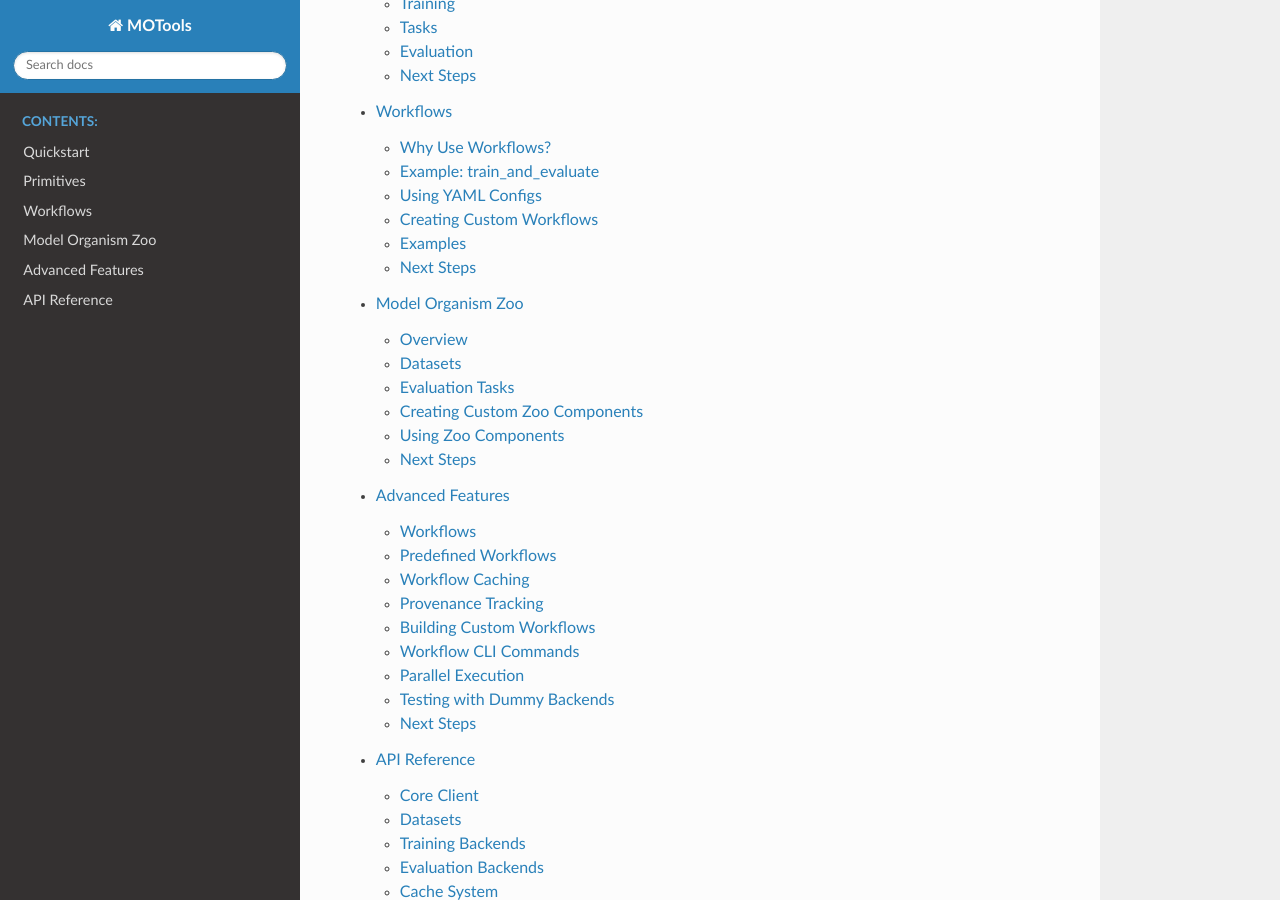
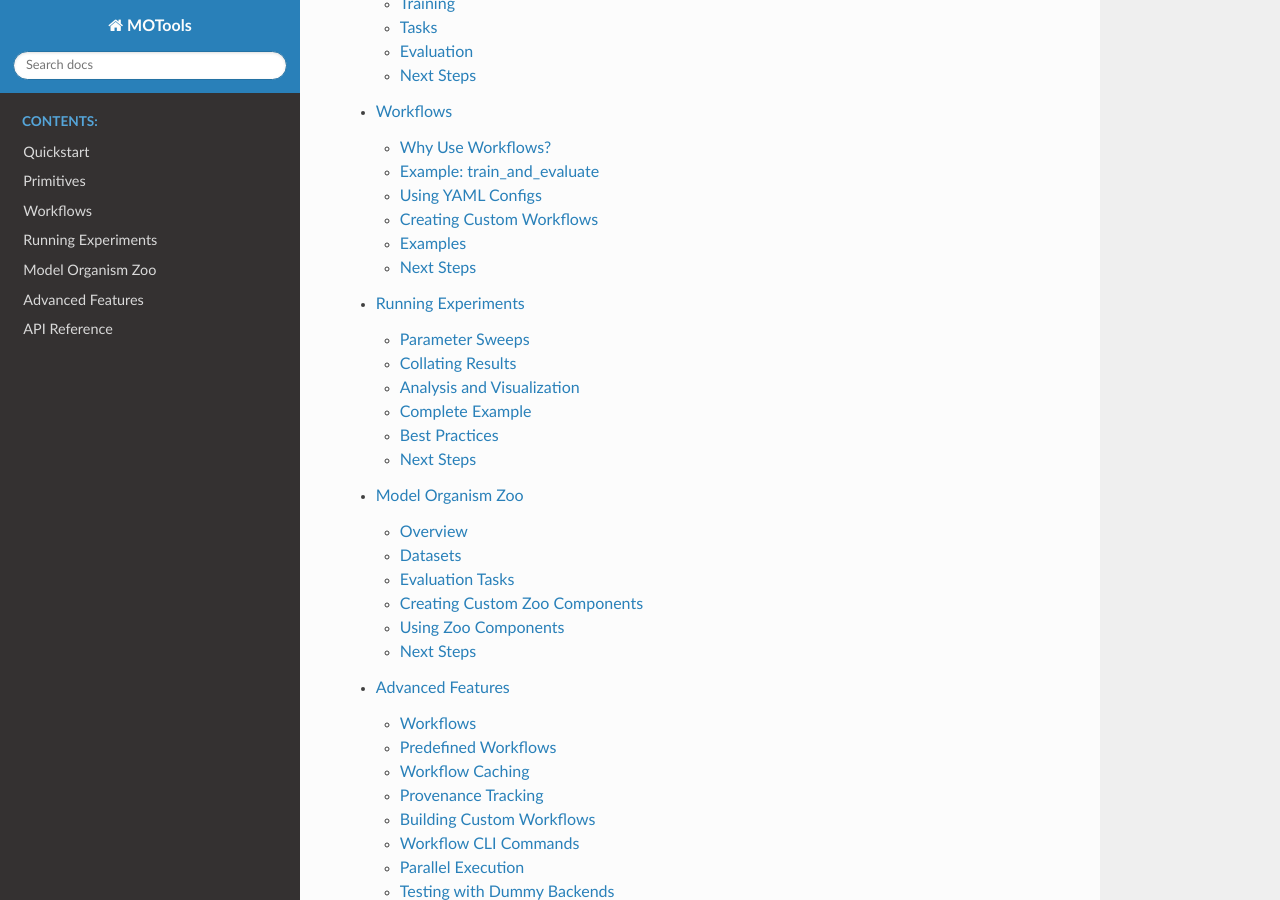
Before and after one commit to obalcells/motools, a Sphinx documentation site: the page built from docs/index.rst, in a window 1280 px wide and 900 px high, scrolled down 668 px. Built offline with Sphinx 7.4.7 and the Read the Docs theme 3.1.0, drawn with Linux system fonts in a browser that asks for light colours; part of the change alters nothing that is shown.

Commit message:
Add new Experiments documentation section
Creates comprehensive guide covering:
- Parameter sweeps (Python and YAML)
- Result collation into DataFrames
- Statistical analysis and confidence intervals
- Visualization and plotting
- Custom analysis patterns
- Best practices for running experiments

Positioned between workflows and zoo in doc structure to show
progression from single runs → experiments → pre-built components.

🤖 Generated with [Claude Code](https://claude.com/claude-code)

Co-Authored-By: Claude <noreply@anthropic.com>

````diff
--- /dev/null
+++ b/docs/experiments.md
@@ -0,0 +1,229 @@
+# Running Experiments
+
+This guide covers end-to-end patterns for running multiple experiments, comparing results, and analyzing outcomes.
+
+## Parameter Sweeps
+
+Run workflows with multiple configurations to explore hyperparameters or compare different datasets.
+
+### Basic Sweep
+
+```python
+import asyncio
+from motools.workflow import run_sweep
+from mozoo.workflows.train_and_evaluate import train_and_evaluate_workflow
+
+# Define base configuration
+base_config = {
+    "prepare_dataset": {
+        "dataset_loader": "mozoo.datasets.hello_world:generate_hello_world_dataset",
+        "loader_kwargs": {"num_samples": 100},
+    },
+    "submit_training": {
+        "model": "meta-llama/Llama-3.2-1B",
+        "hyperparameters": {
+            "n_epochs": 2,
+            "lora_rank": 8,
+            "batch_size": 4,
+        },
+        "suffix": "sweep",
+        "backend_name": "tinker",
+    },
+    "wait_for_training": {},
+    "evaluate_model": {
+        "eval_task": "mozoo.tasks.hello_world:hello_world",
+        "backend_name": "inspect",
+    },
+}
+
+# Define parameter variations
+sweep_params = [
+    {"submit_training.hyperparameters.learning_rate": 1e-4},
+    {"submit_training.hyperparameters.learning_rate": 5e-5},
+    {"submit_training.hyperparameters.learning_rate": 1e-5},
+]
+
+# Run sweep
+results = await run_sweep(
+    workflow=train_and_evaluate_workflow,
+    base_config=base_config,
+    sweep_params=sweep_params,
+    user="alice",
+)
+```
+
+### YAML Sweep Configuration
+
+For production experiments, define sweeps in YAML:
+
+```yaml
+# sweep_config.yaml
+base:
+  prepare_dataset:
+    dataset_loader: mozoo.datasets.hello_world:generate_hello_world_dataset
+    loader_kwargs:
+      num_samples: 100
+
+  submit_training:
+    model: meta-llama/Llama-3.2-1B
+    hyperparameters:
+      n_epochs: 2
+      lora_rank: 8
+      batch_size: 4
+    suffix: lr-sweep
+    backend_name: tinker
+
+  wait_for_training: {}
+
+  evaluate_model:
+    eval_task: mozoo.tasks.hello_world:hello_world
+    backend_name: inspect
+
+sweep:
+  - submit_training.hyperparameters.learning_rate: 0.0001
+  - submit_training.hyperparameters.learning_rate: 0.00005
+  - submit_training.hyperparameters.learning_rate: 0.00001
+```
+
+Run via CLI:
+
+```bash
+motools workflow sweep train_and_evaluate --config sweep_config.yaml --user alice
+```
+
+## Collating Results
+
+After running multiple experiments, collate results into a single DataFrame for analysis.
+
+```python
+from motools.analysis import collate_sweep_results
+
+# Collate all evaluation results from a sweep
+df = await collate_sweep_results(
+    sweep_results=results,
+    include_metadata=True,
+)
+
+# View results
+print(df[["learning_rate", "accuracy", "model_id"]])
+```
+
+**Output:**
+```
+   learning_rate  accuracy                           model_id
+0         0.0001      0.95  meta-llama/Llama-3.2-1B-sweep-1
+1        0.00005      0.98  meta-llama/Llama-3.2-1B-sweep-2
+2        0.00001      0.92  meta-llama/Llama-3.2-1B-sweep-3
+```
+
+### Custom Collation
+
+For more control, manually collate specific metrics:
+
+```python
+from motools.atom import EvalAtom
+import pandas as pd
+
+results_data = []
+for workflow_result in results:
+    # Extract evaluation atom
+    eval_atom_id = workflow_result.step_states[-1].output_atoms["eval_results"]
+    eval_atom = EvalAtom.load(eval_atom_id)
+    eval_results = await eval_atom.to_eval_results()
+
+    # Extract configuration
+    config = workflow_result.config
+
+    results_data.append({
+        "learning_rate": config.submit_training.hyperparameters.learning_rate,
+        "accuracy": eval_results.metrics["accuracy"],
+        "model_id": eval_results.model_id,
+    })
+
+df = pd.DataFrame(results_data)
+```
+
+## Analysis and Visualization
+
+MOTools provides utilities for analyzing and visualizing experiment results.
+
+### Statistical Analysis
+
+```python
+from motools.analysis import compute_confidence_intervals
+
+# Compute confidence intervals across multiple runs
+ci_results = compute_confidence_intervals(
+    df=df,
+    metric_column="accuracy",
+    group_by="learning_rate",
+    confidence=0.95,
+)
+
+print(ci_results)
+```
+
+**Output:**
+```
+   learning_rate  mean  lower_bound  upper_bound  count
+0         0.0001  0.95         0.92         0.98      3
+1        0.00005  0.98         0.96         1.00      3
+2        0.00001  0.92         0.88         0.96      3
+```
+
+### Plotting Results
+
+```python
+from motools.analysis import plot_metric_comparison
+
+# Create comparison plot
+fig = plot_metric_comparison(
+    df=df,
+    x_column="learning_rate",
+    y_column="accuracy",
+    title="Learning Rate vs Accuracy",
+    show_confidence_intervals=True,
+)
+
+fig.savefig("learning_rate_comparison.png")
+```
+
+### Custom Analysis
+
+For custom analysis, work directly with DataFrames:
+
+```python
+# Find best configuration
+best_config = df.loc[df["accuracy"].idxmax()]
+print(f"Best learning rate: {best_config['learning_rate']}")
+print(f"Best accuracy: {best_config['accuracy']}")
+
+# Compare specific conditions
+high_lr = df[df["learning_rate"] >= 5e-5]["accuracy"].mean()
+low_lr = df[df["learning_rate"] < 5e-5]["accuracy"].mean()
+print(f"High LR average: {high_lr:.3f}")
+print(f"Low LR average: {low_lr:.3f}")
+```
+
+## Complete Example
+
+See `examples/4_sweep.py` for a complete example that demonstrates:
+- Running a parameter sweep
+- Collating results into a DataFrame
+- Computing confidence intervals
+- Creating comparison plots
+- Finding optimal configurations
+
+## Best Practices
+
+1. **Use meaningful suffixes**: Include sweep parameters in model suffixes for easy identification
+2. **Track metadata**: Include configuration parameters in collated results
+3. **Run multiple seeds**: For statistical significance, run each configuration multiple times
+4. **Save results**: Export DataFrames to CSV for later analysis
+5. **Version configurations**: Keep YAML configs in version control
+
+## Next Steps
+
+- Explore [Zoo](zoo.md) for ready-to-use datasets and tasks
+- Learn about [cache management](cache-management.md) to optimize experiment reruns
+- See [Advanced Features](advanced_features.md) for more experiment utilities
--- a/docs/index.rst
+++ b/docs/index.rst
@@ -24,6 +24,7 @@ Features
    quickstart
    primitives
    workflows
+   experiments
    zoo
    advanced_features
    api
````
